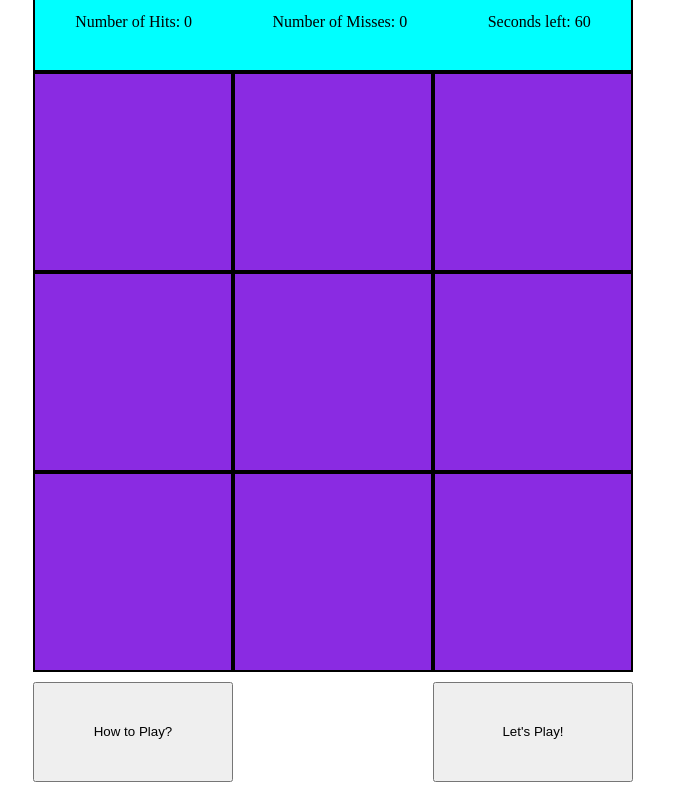
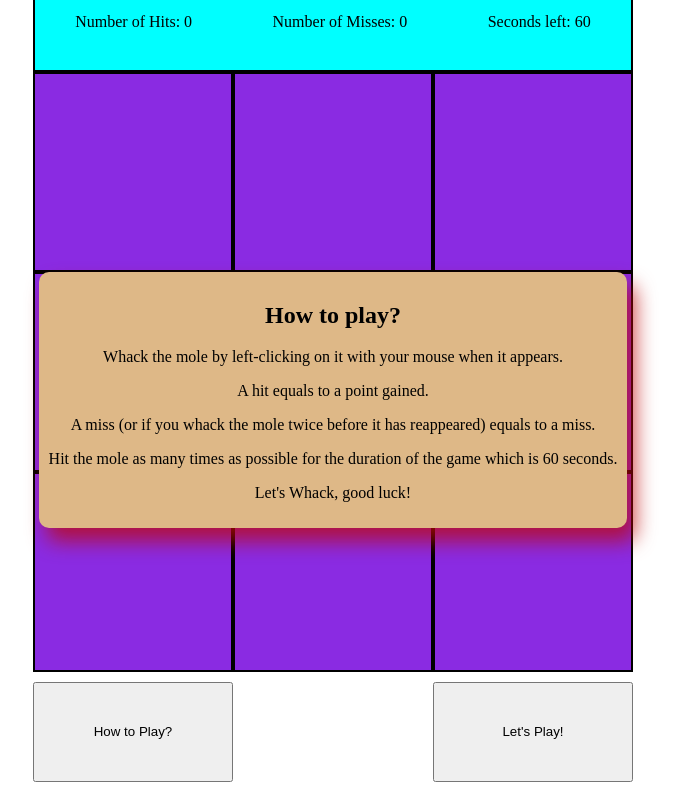
Before and after one commit to BjornRodin/whac-a-mole, a plain HTML site: page index.html in a window 1280 px wide. Both pictures are taken after a click on the button "How to Play?". Shown: the part 116-916 px from the top of the page, without its empty margins (307-988 px from the left). Drawn offline with Linux system fonts and the light colour scheme.

Commit message:
style: Add more styling to popup for contrast

```diff
--- a/assets/CSS/style.css
+++ b/assets/CSS/style.css
@@ -74,11 +74,21 @@ body>div {
 
 #how-to-popup {
     position: fixed;
+    top: 0;
+    left: 0;
+    width: 100%;
+    height: 100%;
     display: none;
+    justify-content: center;
+    align-items: center;
 }
 
 #popup-content {
     text-align: center;
+    background-color: burlywood;
+    padding: 10px;
+    border-radius: 10px;
+    box-shadow: 8px 13px 20px 0px rgba(189, 8, 8, 0.75);
 }
 
 /* End Control-area */
```
